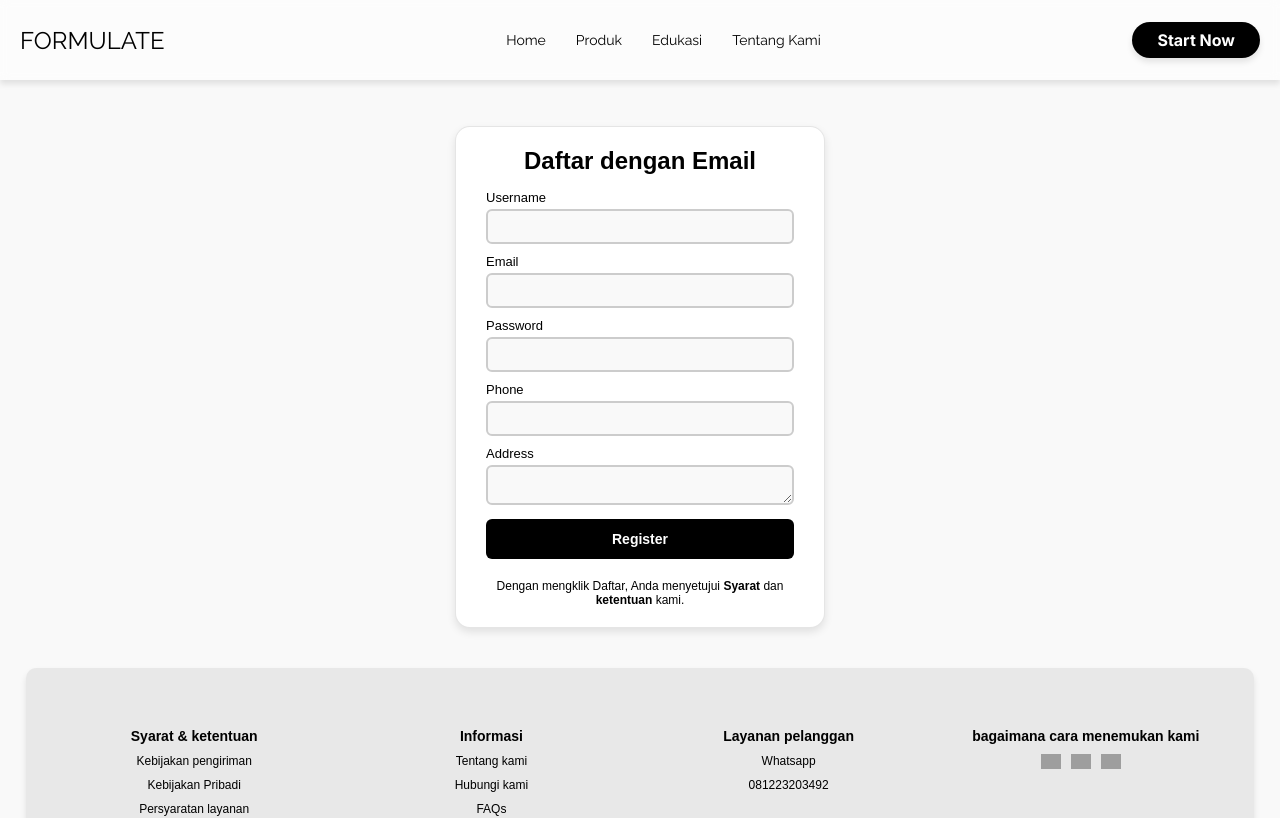
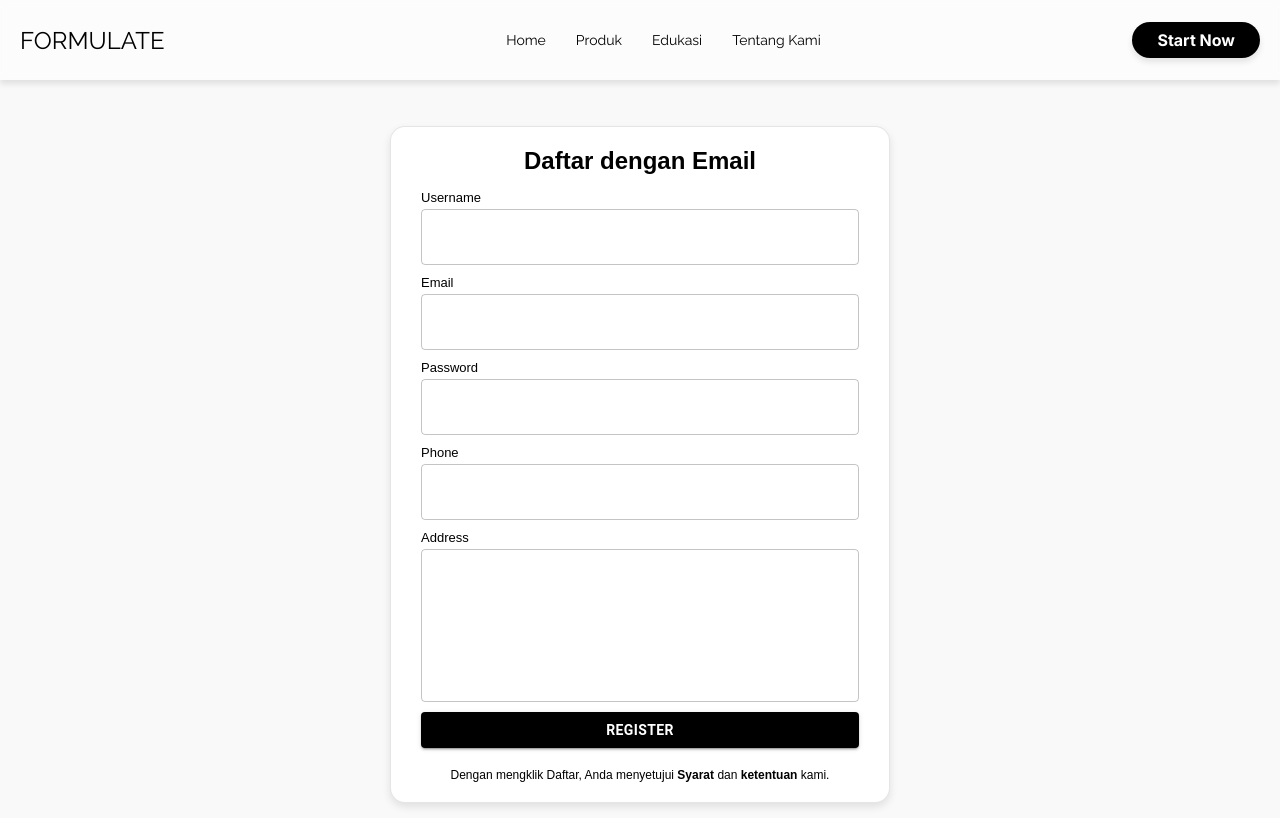
Before and after one commit to KorD32/Tugas-Pengembangan-Aplikasi-Web, a React (Create React App) app in the folder formulate/: page /register in a window 1280 px wide. Shown: the top 818 px of the page. Built offline with nearby package versions, Linux system fonts and the light colour scheme; grey boxes are pictures that could not be loaded.

Commit message:
Register Tweak

```diff
--- a/formulate/src/page/register.js
+++ b/formulate/src/page/register.js
@@ -5,6 +5,7 @@ import { Footer } from "../component/FooterPart";
 import { FooterCr } from "../component/FooterCr";
 import axios from "axios";
 import { useNavigate } from "react-router-dom";
+import { Button, TextField } from "@mui/material";
 
 
 const Register = () => {
@@ -90,58 +91,76 @@ const Register = () => {
         <form onSubmit={handleSubmit}>
           <div className="input-container">
             <label className="label">Username</label>
-            <input
+            <TextField
+              variant="outlined"
               type="text"
               name="username"
               value={formData.username}
               onChange={handleChange}
               required
+              fullWidth
             />
           </div>
           <div className="input-container">
             <label className="label">Email</label>
-            <input
+            <TextField
+              variant="outlined"
               type="email"
               name="email"
               value={formData.email}
               onChange={handleChange}
               required
+              fullWidth
+              error={!!error.email}
+              helperText={error.email}
             />
-            {error.email && <div className="error-message">{error.email}</div>}
           </div>
           <div className="input-container">
             <label className="label">Password</label>
-            <input
+            <TextField
+              variant="outlined"
               type="password"
               name="password"
               value={formData.password}
               onChange={handleChange}
               required
+              fullWidth
+              error={!!error.password}
+              helperText={error.password}
             />
-            {error.password && <div className="error-message">{error.password}</div>}
           </div>
           <div className="input-container">
             <label className="label">Phone</label>
-            <input
+            <TextField
+              variant="outlined"
               type="tel"
               name="phone_number"
               value={formData.phone_number}
               onChange={handleChange}
               required
+              fullWidth
             />
           </div>
           <div className="input-container">
             <label className="label">Address</label>
-            <textarea
+            <TextField
+              variant="outlined"
               name="address"
               value={formData.address}
               onChange={handleChange}
               required
+              fullWidth
+              multiline
+              rows={4}
             />
           </div>
-          <button type="submit" className="register-button">
+          <Button type="submit" variant="contained" color="primary" className="register-button" fullWidth
+          sx={{
+            backgroundColor: "black",
+            fontWeight: "bold"
+          }}>
             Register
-          </button>
+          </Button>
         </form>
         <p className="terms-text">
           Dengan mengklik Daftar, Anda menyetujui <a href="/terms" className="terms-link">Syarat</a> dan <a href="/terms" className="terms-link">ketentuan</a> kami.
--- a/formulate/src/style/register.css
+++ b/formulate/src/style/register.css
@@ -17,7 +17,7 @@ body {
 
 .register-box {
   width: 100%;
-  max-width: 370px;
+  max-width: 500px;
   padding: 20px 30px;
   margin: 20px 0;
   background-color: #fff;
@@ -41,30 +41,7 @@ body {
   display: block;
 }
 
-input[type="text"],
-input[type="email"],
-input[type="password"],
-input[type="tel"],
-textarea {
-  width: 100%;
-  padding: 10px;
-  font-size: 12px;
-  border: 2px solid #ccc;
-  border-radius: 6px;
-  background-color: #f9f9f9;
-  outline: none;
-  transition: border-color 0.3s ease, background-color 0.3s ease;
-  height: 35px;
-}
 
-input[type="text"]:focus,
-input[type="email"]:focus,
-input[type="password"]:focus,
-input[type="tel"]:focus,
-textarea:focus {
-  border-color: #000;
-  background-color: #f1f1f1;
-}
 
 .register-button {
   width: 100%;
```
